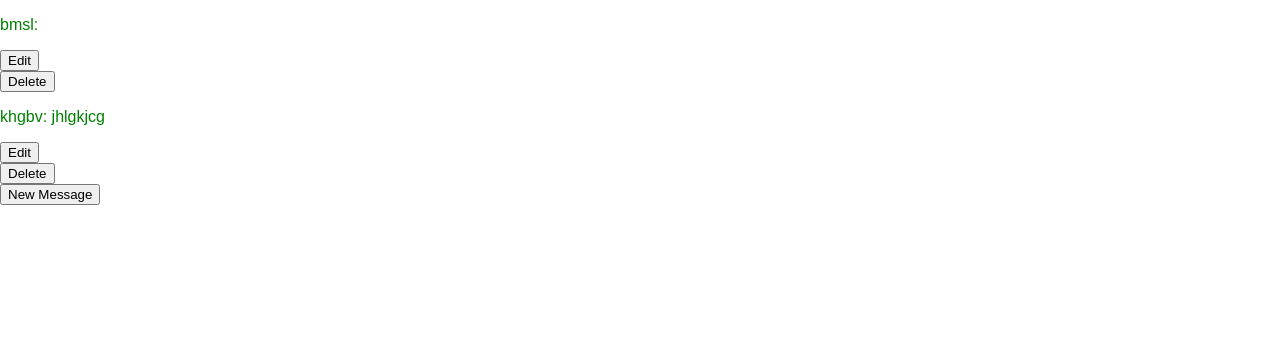
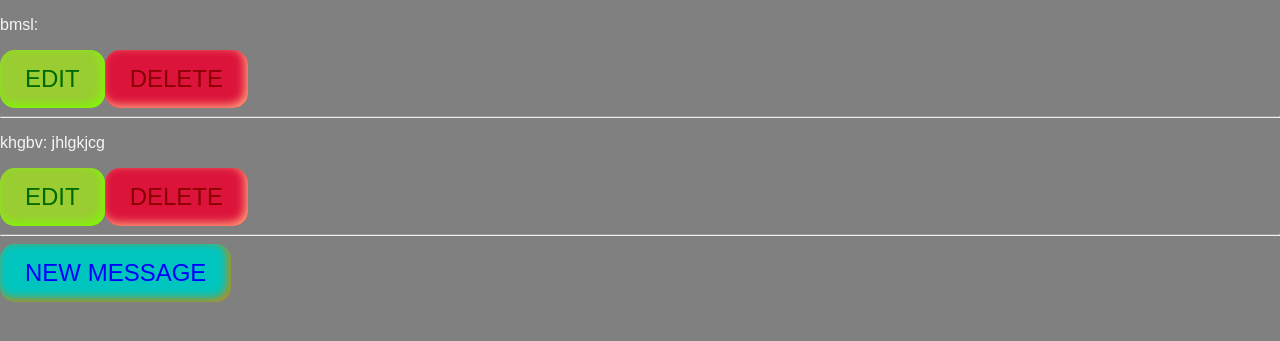
Before and after one commit to nikitaprodanov/FlaskProject1, a Flask app: page /all in a window 1280 px wide. Shown: the top 341 px of the page. Run offline with Flask 2, Linux system fonts and the light colour scheme; data comes from the database, SQL or seed files in the repository; both versions use the stored data as it was after the commit.

Commit message:
css for the buttons

```diff
--- a/static/css/main.css
+++ b/static/css/main.css
@@ -1,5 +1,82 @@
 body {
 	margin: 0;
 	font-family: sans-serif;
-	color: green;
+	color: whitesmoke;
+	background: grey;
 }
+
+.content {
+	background: grey;
+}
+
+button {
+	box-shadow: inset -3px -3px 10px #cc870a;
+	text-transform: uppercase;
+	font-weight: normal;
+	display: inline-block;
+	padding: 15px 25px;
+	font-size: 24px;
+	cursor: pointer;
+	text-align: center;
+	text-decoration: none;
+	outline: none;
+	border: none;
+	border-radius: 15px;
+}
+
+.edit {
+	background-color: #9acd32;
+	box-shadow: inset -3px -3px 10px #7cfc00;
+	float: left;
+	color: #006900;
+}
+
+.delete {
+   background-color: #dc143c;
+   box-shadow: inset -3px -3px 10px #ffa07a;
+   color: #8b0000;
+}
+
+.new-message {
+   background-color: #00C5BE;
+   box-shadow: inset -3px -3px 10px #cc870a;
+   color: #00f;
+}
+
+.update {
+	background-color: #9acd32;
+	box-shadow: inset -3px -3px 10px #7cfc00;
+	color: #006900;
+}
+
+.edit:hover {background-color: rgba(154, 205, 50, 0.5);}
+
+.edit:active {
+  background-color: #9acd32;
+  box-shadow: 0 5px #666;
+  transform: translateY(4px);
+}
+
+.delete:hover {background-color: rgba(220, 20, 60, 0.7);}
+
+.delete:active {
+  background-color: #dc143c;
+  box-shadow: 0 5px #666;
+  transform: translateY(4px);
+}
+
+.new-message:hover {background-color: rgba(0, 197, 190, 0.7);}
+
+.new-messge:active {
+  background-color: #00C5BE;
+  box-shadow: 0 5px #666;
+  transform: translateY(4px);
+}
+
+.update:hover {background-color: rgba(154, 205, 50, 0.5);}
+
+.update:active {
+  background-color: #9acd32;
+  box-shadow: 0 5px #666;
+  transform: translateY(4px);
+}
--- a/templates/all.html
+++ b/templates/all.html
@@ -8,13 +8,14 @@
 	{% for message in messages %}
 		<p>{{message.author}}: {{message.message}}</p>
 		<form action="/all/edit/{{message.id}}">
-			<button type="submit">Edit</button>
+			<button type="submit" class="edit">Edit</button>
 		</form>
 		<form action="/all/delete/{{message.id}}", method='POST'>
-			<button type="submit">Delete</button>
+			<button type="submit" class="delete">Delete</button>
 		</form>
+		<hr>
 	{% endfor %}
 	<form action="/">
-		<button type="submit">New Message</button>
+		<button type="submit" class="new-message">New Message</button>
 	</form>
 {% endblock %}
--- a/templates/base.html
+++ b/templates/base.html
@@ -7,6 +7,8 @@
 		{% block head %}{% endblock %}
 	</head>
 	<body>
-		{% block body %}{% endblock %}
+		<div class="content">
+			{% block body %}{% endblock %}
+		</div>
 	</body>
 </html>
--- a/templates/edit.html
+++ b/templates/edit.html
@@ -8,6 +8,6 @@
 	<form action="/all/edit/{{message.id}}" method="POST">
 		Message:<br>
 		<input type="text" name="edit_message">
-		<button type="submit">Update</button>
+		<button type="submit" class="update">Update</button>
 	</form>
 {% endblock %}
```
Also changed, not shown: example.db, templates/index.html (line endings or trailing spaces), 1 other file.
